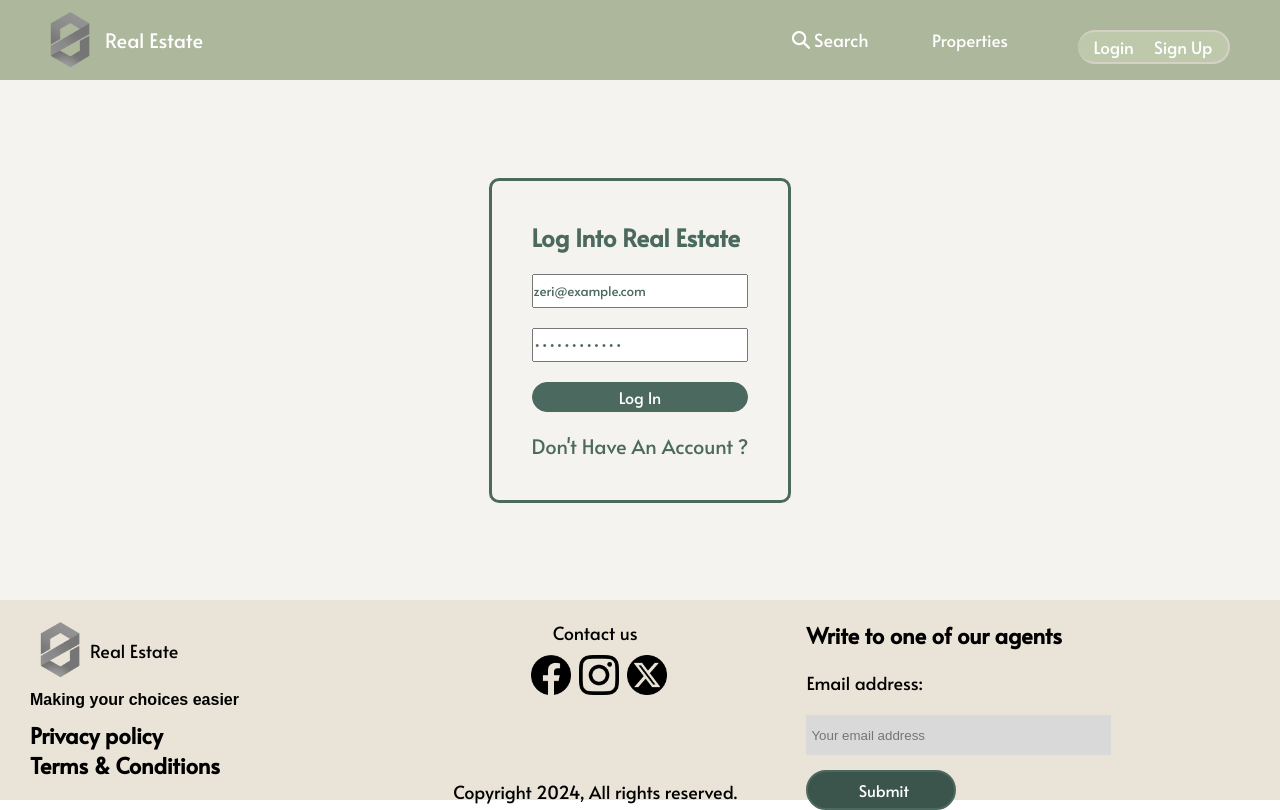
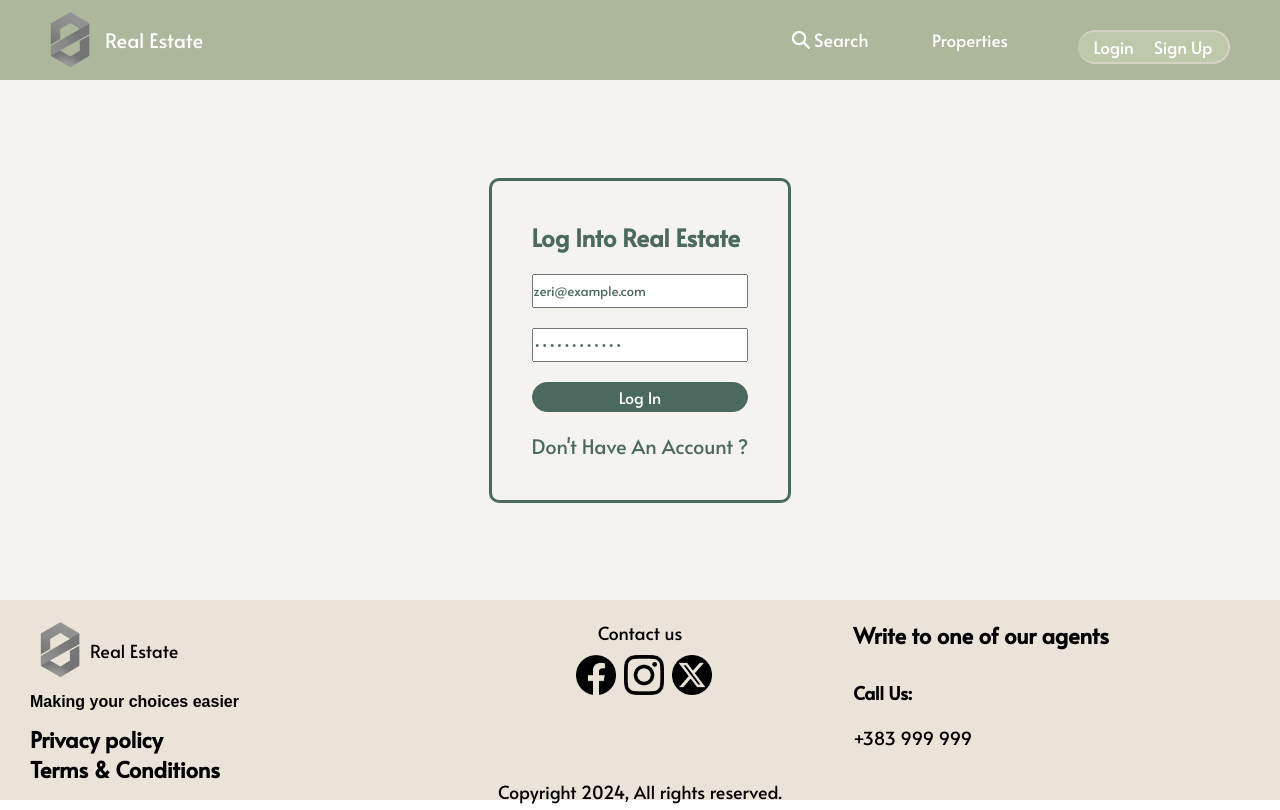
Before and after one commit to gentkoshii/realestate-front, a React (Vite) app: page /login in a window 1280 px wide. Built offline with nearby package versions, Linux system fonts and the light colour scheme; no server answers; a web font is replaced by a local one.

Commit message:
Modified Footer

```diff
--- a/src/Components/homeFooter.jsx
+++ b/src/Components/homeFooter.jsx
@@ -22,11 +22,8 @@ function homeFooter(){
             </div>
             <div className="footerRight">
                 <h2>Write to one of our agents</h2>
-                <p>Email address:</p>
-                <form action="">
-                    <input type="text" placeholder="Your email address" />
-                    <input type="submit" id="Submit" value="Submit"/>
-                </form>
+                <p id="callus">Call Us:</p>
+                <p>+383 999 999</p>
             </div>
         </div>
     )
--- a/src/Components/homeFooter.scss
+++ b/src/Components/homeFooter.scss
@@ -1,7 +1,8 @@
 @import "./src/responsive.scss";
 
 .homeFooter {
-    display: flex;
+    display: grid;
+    grid-template-columns: 1fr 1fr 1fr;
     background-color: #EAE4D8;
     height: 25vh;
 
@@ -15,7 +16,6 @@
         display: flex;
         flex-direction: column;
         justify-content: space-between;
-        width: 25%;
 
         h2 {
             font-size: 22px;
@@ -24,66 +24,45 @@
             padding-left: 30px;
 
         }
-
         .footerLeftLogo {
             display: flex;
             align-items: center;
             padding-top: 20px;
             padding-left: 30px;
-
         }
-
         h4 {
             padding-left: 30px;
-
         }
-
         img {
             height: 60px;
             width: 60px;
         }
-
-        @include lg {
-            width: 30%;
-        }
-
         @include md {
-            width: 30%;
             padding-left: 20px;
-
             p {
                 font-size: 14px;
             }
-
             h2 {
                 font-size: 16px;
             }
-
             h4 {
                 font-size: 14px;
             }
-
             img {
                 display: none;
             }
         }
-
         @include sm {
-            width: 20%;
             padding-left: 10px;
-
             p {
                 font-size: 12px;
             }
-
             h2 {
                 font-size: 14px;
             }
-
             h4 {
                 font-size: 12px;
             }
-
             img {
                 display: none;
             }
@@ -94,9 +73,8 @@
         display: flex;
         flex-direction: column;
         align-items: center;
-        width: 50%;
+        text-align: center;
         padding-top: 20px;
-
         img {
             height: 40px;
             width: 40px;
@@ -107,23 +85,13 @@
         #copyRights {
             padding-top: 80px;
         }
-
-        @include lg {
-            width: 33%;
-        }
-
         @include md {
-            width: 30%;
-            padding-left: 10px;
-
             p {
                 font-size: 14px;
             }
-
             #copyRights {
                 font-size: 14px;
             }
-
             img {
                 height: 30px;
                 width: 30px;
@@ -132,17 +100,12 @@
         }
 
         @include sm {
-            width: 30%;
-            padding-left: 20px;
-
             p {
                 font-size: 12px;
             }
-
             #copyRights {
                 font-size: 12px;
             }
-
             img {
                 height: 20px;
                 width: 20px;
@@ -154,7 +117,6 @@
     .footerRight {
         display: flex;
         flex-direction: column;
-        width: 25%;
         padding-top: 20px;
 
 
@@ -166,88 +128,21 @@
         p {
             padding-top: 20px;
         }
-
-        form {
-            display: flex;
-            flex-direction: column;
-            gap: 15px;
-            padding-top: 20px;
-
-            :focus {
-                outline: none;
-                padding-left: 5px;
-            }
-
-            input {
-                background-color: #D9D9D9;
-                border: none;
-                height: 40px;
-                width: 300px;
-                padding-left: 5px;
-            }
-
-            #Submit {
-                height: 40px;
-                width: 150px;
-                background-color: #3B554C;
-                border: 2px solid #4C695F;
-                border-radius: 50px 50px 50px 50px;
-                color: white;
-                font-size: 16px;
-                font-family: "Alata", sans-serif;
-
-                &:hover {
-                    transition: all 0.2s ease;
-                    font-size: 17px;
-
-                    &:active {
-                        text-decoration: underline;
-                    }
-                }
-            }
-        }
-
-        @include lg {
-            width: 30%;
+        #callus{
+            padding-top: 30px;
+            font-weight: bolder;
         }
 
         @include md {
-            width: 40%;
-            padding-left: 20px;
-
             p {
                 font-size: 14px;
             }
-
             h2 {
                 font-size: 16px;
-            }
-
-            form {
-                input {
-                    height: 30px;
-                    width: 250px;
-                }
-
-                #Submit {
-                    height: 30px;
-                    width: 100px;
-                    font-size: 12px;
-
-                    &:hover {
-                        transition: all 0.2s ease;
-                        font-size: 13px;
-
-                        &:active {
-                            text-decoration: underline;
-                        }
-                    }
-                }
             }
         }
 
         @include sm {
-            width: 40%;
             padding-left: 10px;
 
             p {
@@ -257,31 +152,6 @@
             h2 {
                 font-size: 12px;
             }
-
-            h4 {
-                font-size: 12px;
-            }
-
-            form {
-                input {
-                    height: 25px;
-                    width: 175px;
-                }
-
-                #Submit {
-                    height: 25px;
-                    width: 100px;
-
-                    &:hover {
-                        transition: all 0.2s ease;
-                        font-size: 13px;
-
-                        &:active {
-                            text-decoration: underline;
-                        }
-                    }
-                }
-            }
         }
     }
 }
```
